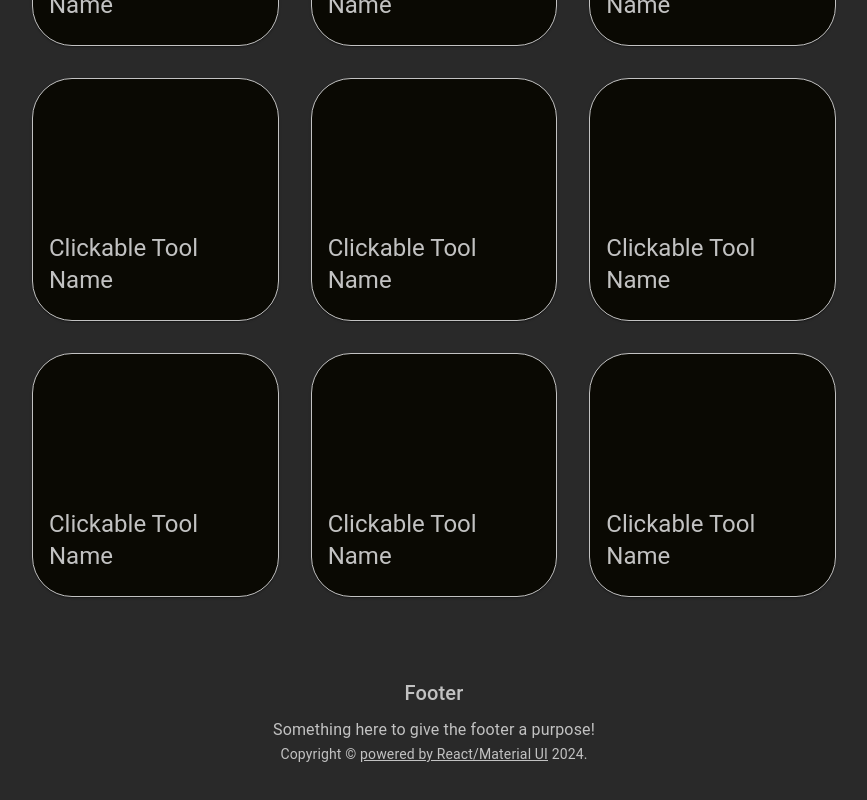
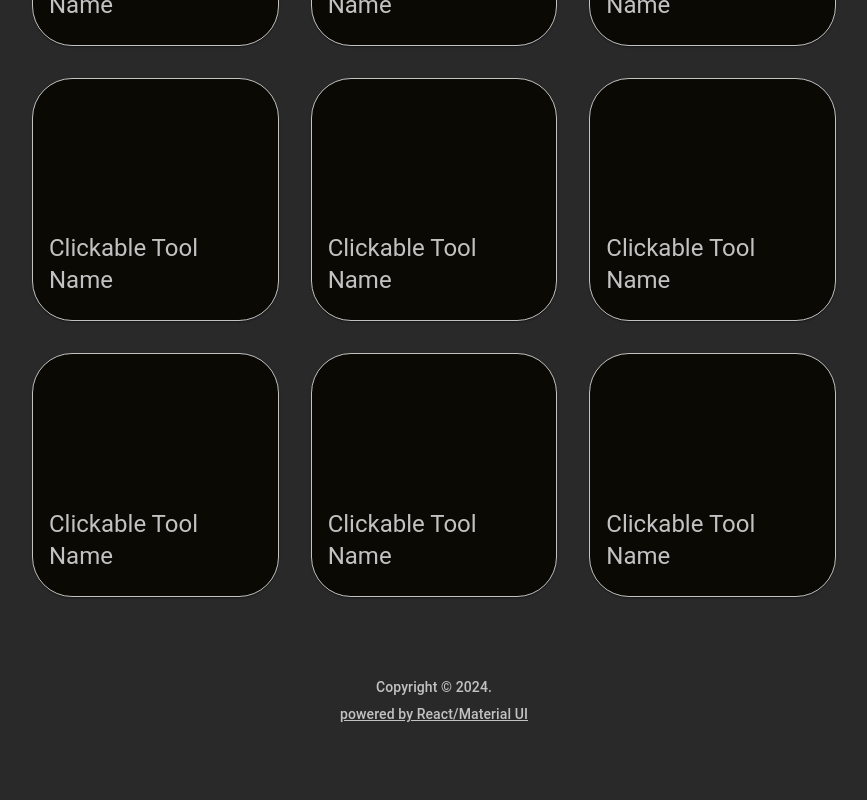
Before and after one commit to jrapich/work-tools, a React (Vite) app in the folder client/: page / in a window 1280 px wide. Shown: the part 633-1433 px from the top of the page, without its empty margins (206-1073 px from the left). After the commit the page ends 1407 px from the top, so only its background shows below. Built offline with nearby package versions, Linux system fonts and the light colour scheme.

Commit message:
simple footer

```diff
--- a/client/src/global/components/Footer.jsx
+++ b/client/src/global/components/Footer.jsx
@@ -2,29 +2,25 @@ import { Link, Box, Typography } from "@mui/material";
 
 function Copyright() {
   return (
-    <Typography variant="body2" align="center">
-      {"Copyright © "}
-      <Link color="inherit" href="https://mui.com/">
-        powered by React/Material UI
-      </Link>{" "}
-      {new Date().getFullYear()}
-      {"."}
-    </Typography>
+    <>
+      <Typography variant="subtitle2" align="center" gutterBottom>
+        {"Copyright © "}
+        {new Date().getFullYear()}
+        {"."}
+      </Typography>
+      <Typography variant="subtitle2" align="center">
+        <Link color="inherit" href="https://mui.com/">
+          powered by React/Material UI
+        </Link>{" "}
+      </Typography>
+    </>
   );
 }
 
 export default function Footer() {
   return (
-    <>
       <Box sx={{ p: 6 }} component="footer">
-        <Typography variant="h6" align="center" gutterBottom>
-          Footer
-        </Typography>
-        <Typography variant="subtitle1" align="center" component="p">
-          Something here to give the footer a purpose!
-        </Typography>
         <Copyright />
       </Box>
-    </>
   );
 }
```
